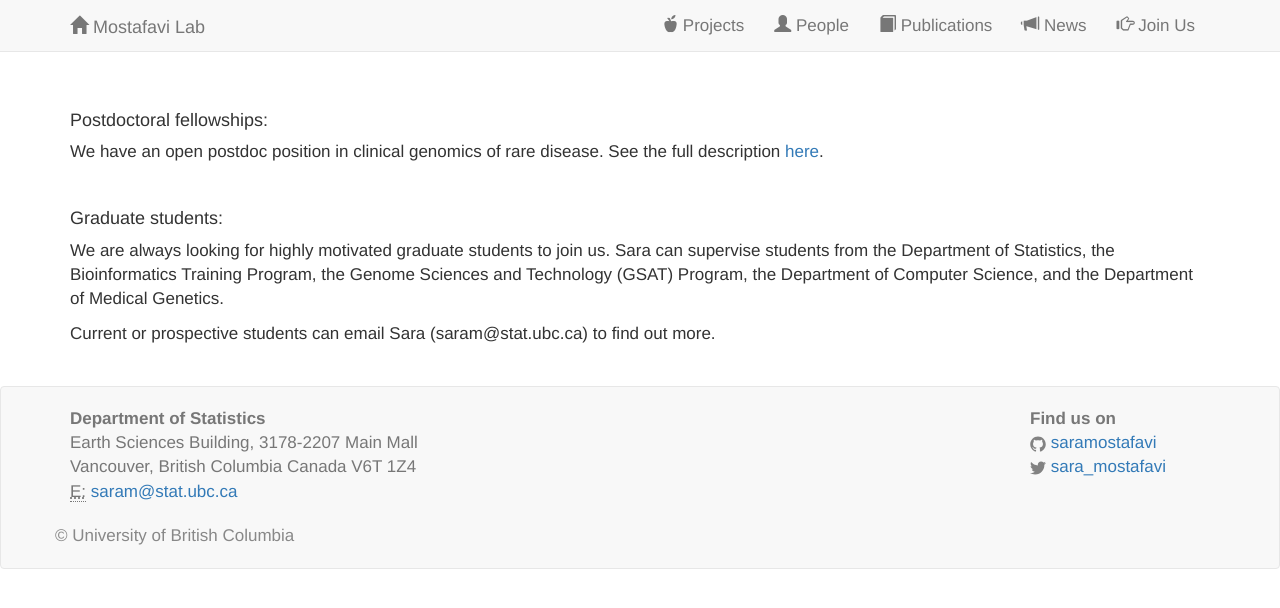
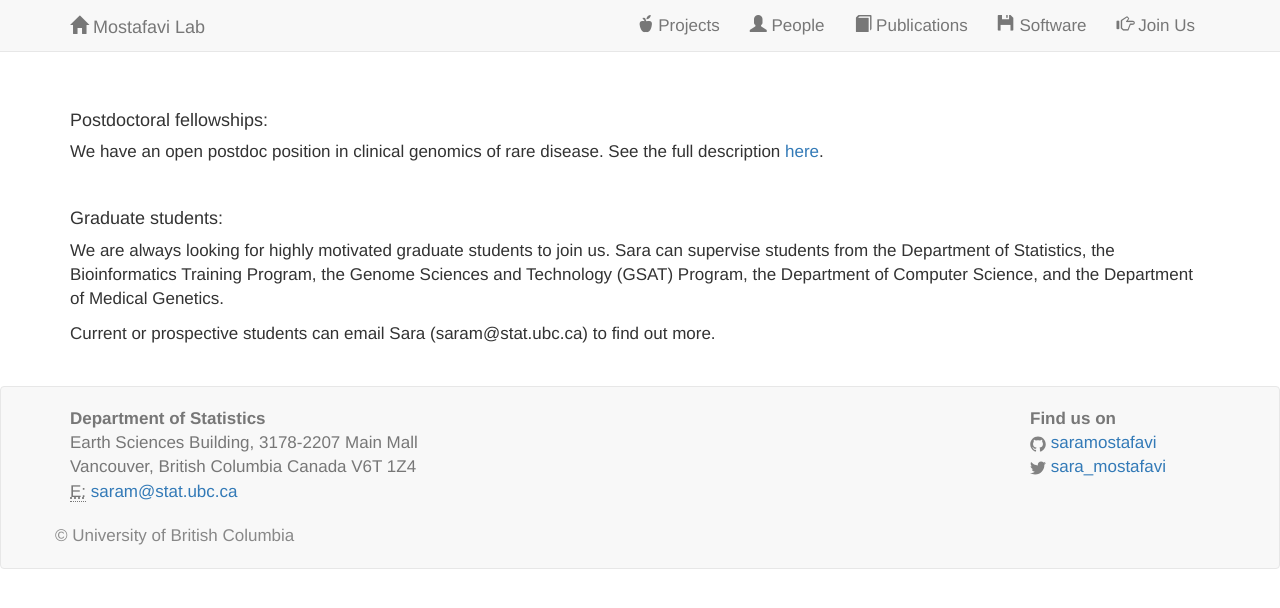
Before and after one commit to saramostafavi/saramostafavi.github.io, a Jekyll site: the page built from joinus.html, in a window 1280 px wide. Shown: the top 608 px of the page. Built offline with Jekyll 4.4.1, drawn with Linux system fonts in a browser that asks for light colours; nearby versions of some CDN libraries; a style sheet for code colours, icons or effects is not loaded.

Commit message:
Update header.html

```diff
--- a/_includes/header.html
+++ b/_includes/header.html
@@ -14,7 +14,7 @@
                 <li><a href="/projects.html"><span class="glyphicon glyphicon-apple" aria-hidden="true"></span>  Projects</a></li>
                 <li><a href="/people.html"><span class="glyphicon glyphicon-user" aria-hidden="true"></span>  People</a></li>
                 <li><a href="/publications.html"><span class="glyphicon glyphicon-book" aria-hidden="true"></span>  Publications</a></li>
-                <li class=""><a href="/news/"><span class="glyphicon glyphicon-bullhorn" aria-hidden="true"></span>  News</a></li>
+                <li><a href="/software.html"><span class="glyphicon glyphicon-floppy-disk" aria-hidden="true"></span>  Software</a></li>
                 <li><a href="/joinus.html"><span class="glyphicon glyphicon-hand-right" aria-hidden="true"></span>  Join Us</a></li>
                 <!--<li><a href="/contact.html"><span class="glyphicon glyphicon-earphone" aria-hidden="true"></span> contact us</a></li>-->
             </ul>
```
